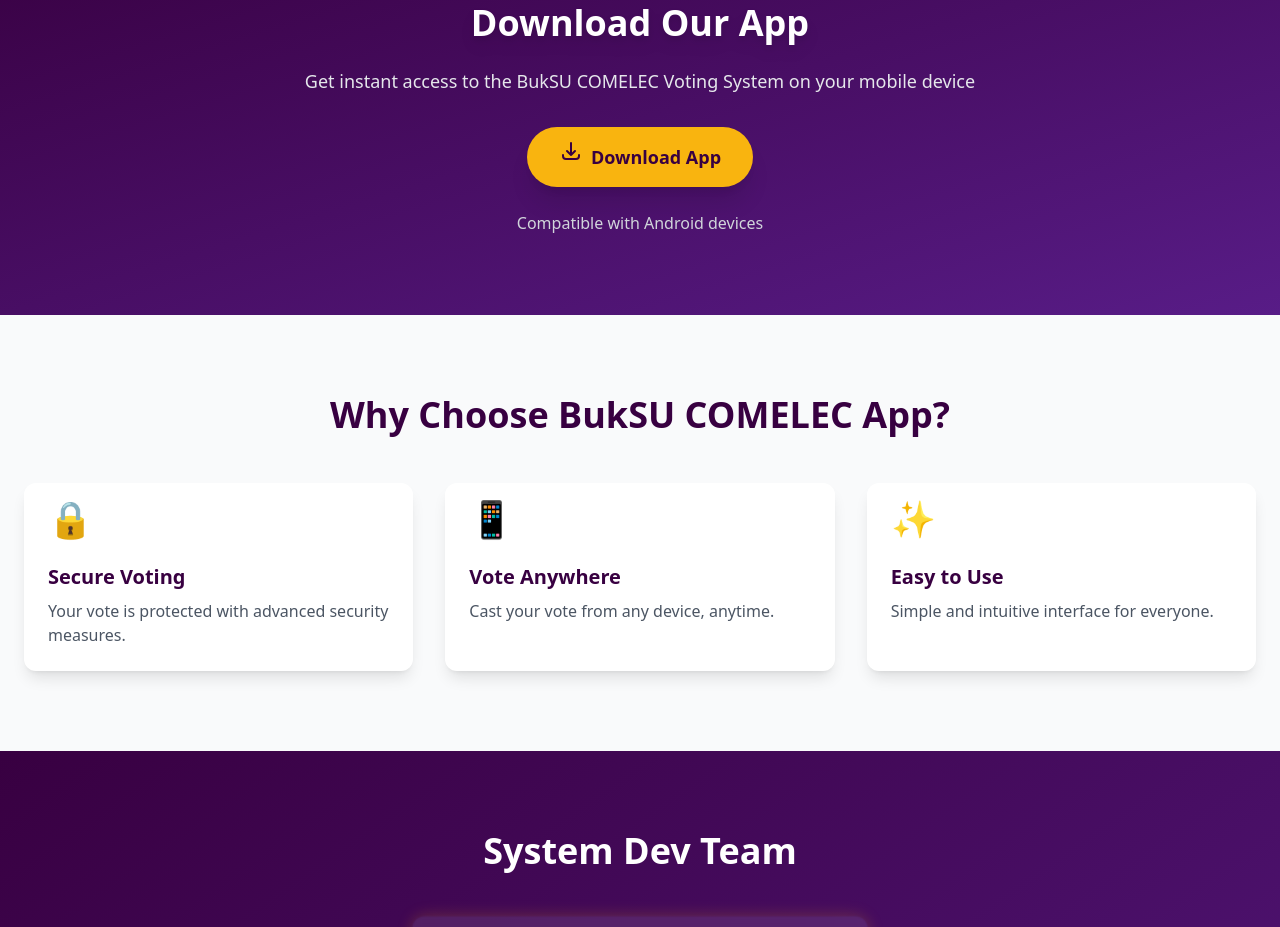
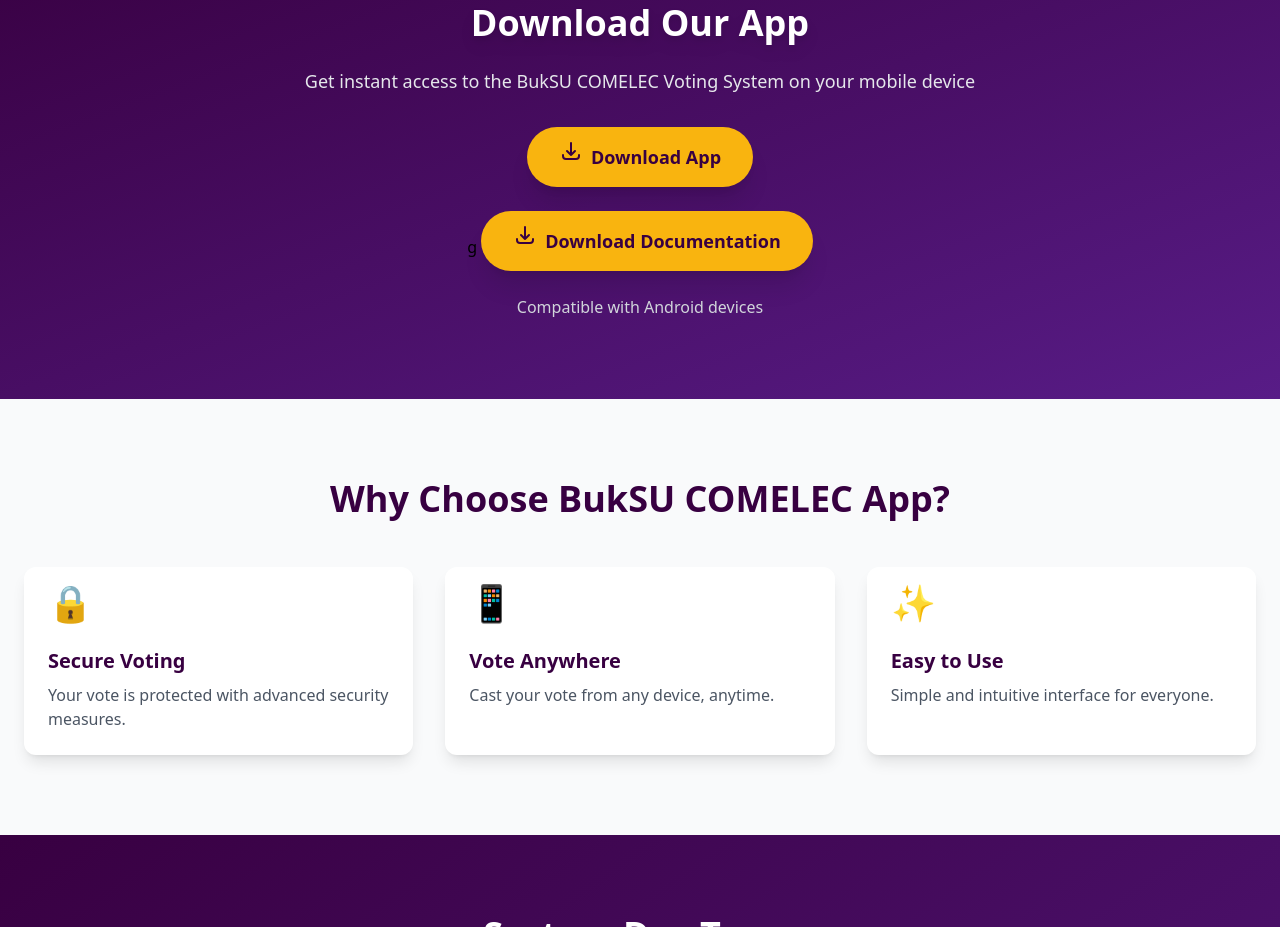
Before and after one commit to rrjmac026/buksu_comelec_app, a website: page index.html in a window 1280 px wide. Shown: the part 1214-2141 px from the top of the page. Drawn offline with nearby package versions, Linux system fonts and the light colour scheme.

Commit message:
added Pdf

```diff
--- a/index.html
+++ b/index.html
@@ -114,6 +114,15 @@
                             </svg>
                             Download App
                         </a>
+                        <br>
+                        <br>g
+                        <a href="assets/BUKSU_COMELEC_App_Documentation.pdf" download
+                           class="inline-flex items-center bg-[#f9b40f] text-[#380041] px-8 py-4 rounded-full font-bold text-lg hover:bg-yellow-400 shadow-xl hover:shadow-2xl transform transition-all duration-300 hover:-translate-y-1 group-hover:scale-105">
+                            <svg xmlns="http://www.w3.org/2000/svg" class="h-6 w-6 mr-2 animate-bounce" fill="none" viewBox="0 0 24 24" stroke="currentColor">
+                                <path stroke-linecap="round" stroke-linejoin="round" stroke-width="2" d="M4 16v1a3 3 0 003 3h10a3 3 0 003-3v-1m-4-4l-4 4m0 0l-4-4m4 4V4" />
+                            </svg>
+                            Download Documentation
+                        </a>
                     </div>
                     <p class="text-gray-300 mt-6 font-medium">Compatible with Android devices</p>
                 </div>
```
Also changed, not shown: 1 other file.
